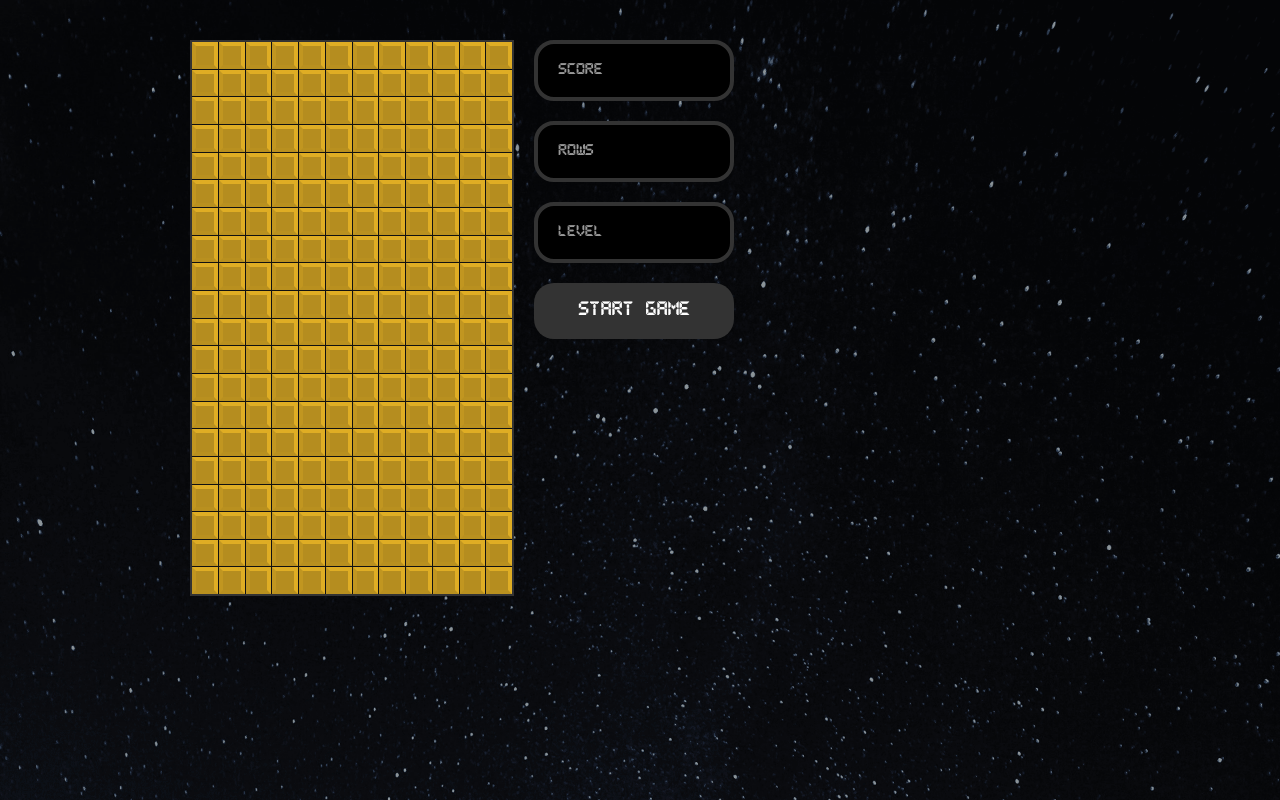
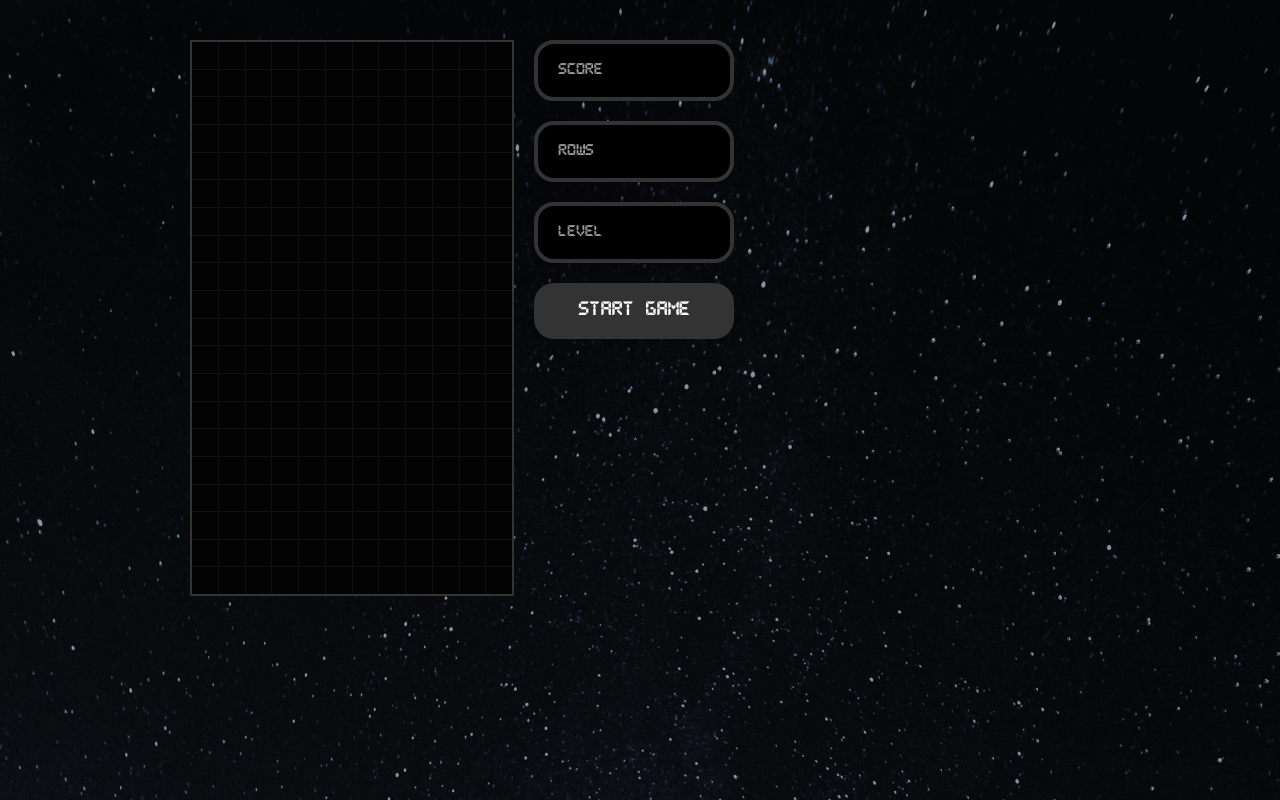
Before and after one commit to lowtrey/react-tetris, a React (Create React App) app: page / in a window 1280 px wide. Built offline with nearby package versions, Linux system fonts and the light colour scheme.

Commit message:
Minor refactor

```diff
--- a/src/components/Cell.js
+++ b/src/components/Cell.js
@@ -3,7 +3,7 @@ import { StyledCell } from './styles/StyledCell';
 import { TETROMINOS } from '../tetrominos';
 
 const Cell = ({ type }) => (
-  <StyledCell type={'L'} color={TETROMINOS['L'].color} />
+  <StyledCell type={type} color={TETROMINOS[type].color} />
 );
 
 export default Cell;
```
